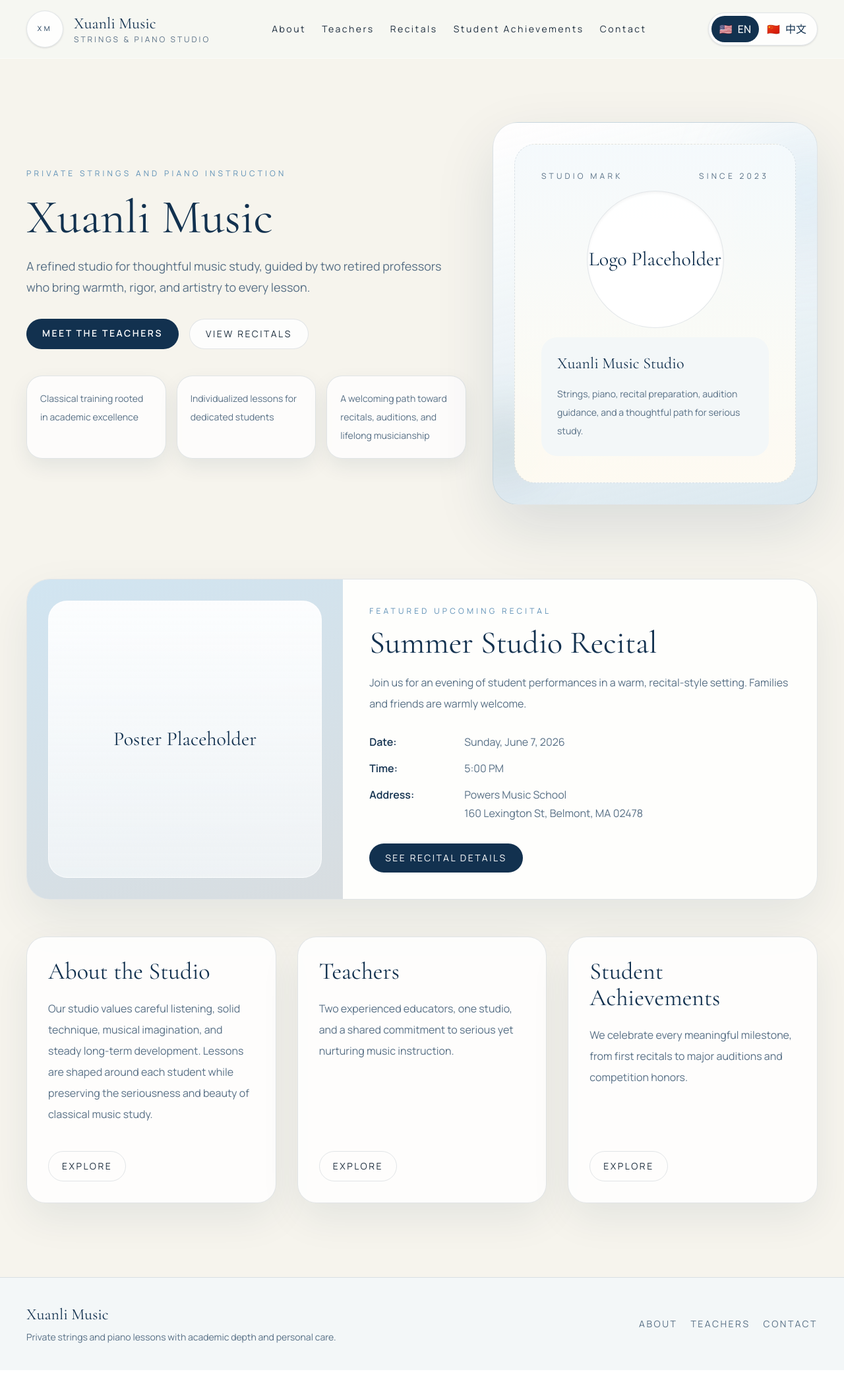
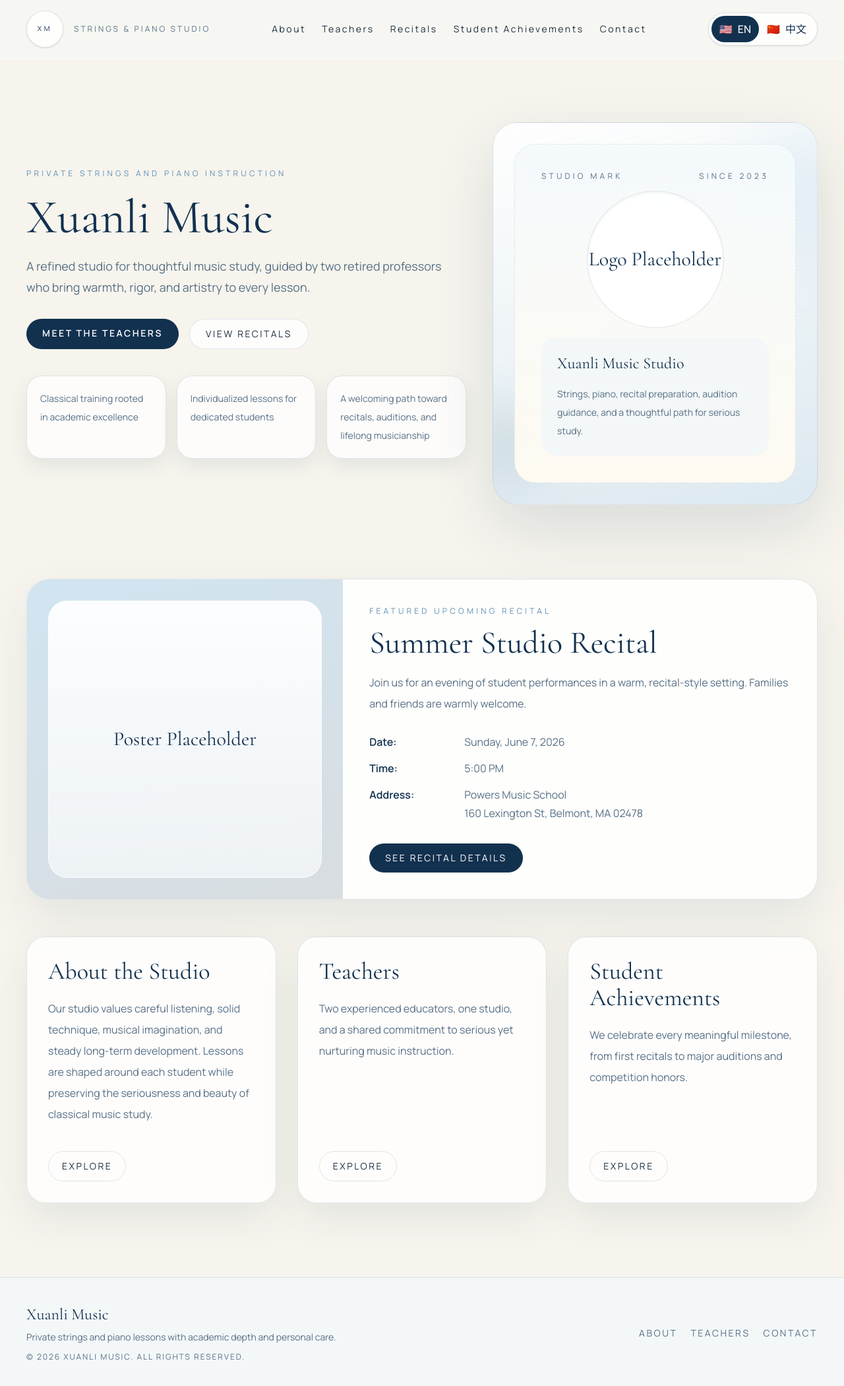
Before and after one commit to danielfan-pro/xuanlimusic, a Next.js app: page / in a window 1280 px wide. Shown: the top 2100 px of the page at 66% size. Before the commit the page ends 2076 px from the top, so only its background shows below. Built offline with nearby package versions, Linux system fonts and the light colour scheme.

Commit message:
Polish header and footer details

```diff
--- a/src/components/footer.js
+++ b/src/components/footer.js
@@ -5,6 +5,7 @@ import { useLanguage } from "@/components/language-provider";
 
 export default function Footer() {
   const { t } = useLanguage();
+  const currentYear = new Date().getFullYear();
 
   return (
     <footer className="border-t border-[color:var(--line)] bg-[color:var(--surface-soft)]">
@@ -12,6 +13,9 @@ export default function Footer() {
         <div>
           <p className="font-heading text-2xl text-[color:var(--navy)]">Xuanli Music</p>
           <p className="mt-2 max-w-xl">{t.footer.text}</p>
+          <p className="mt-3 text-xs uppercase tracking-[0.16em] text-[color:var(--muted)]">
+            {`© ${currentYear} Xuanli Music. All rights reserved.`}
+          </p>
         </div>
         <div className="flex gap-5 uppercase tracking-[0.18em]">
           <Link href="/about">{t.nav.about}</Link>
--- a/src/components/header.js
+++ b/src/components/header.js
@@ -21,6 +21,7 @@ export default function Header() {
 
   useEffect(() => {
     setMenuOpen(false);
+    window.scrollTo({ top: 0, left: 0, behavior: "auto" });
   }, [pathname]);
 
   return (
@@ -31,7 +32,6 @@ export default function Header() {
             XM
           </div>
           <div>
-            <p className="font-heading text-2xl text-[color:var(--navy)]">Xuanli Music</p>
             <p className="text-xs uppercase tracking-[0.25em] text-[color:var(--muted)]">
               Strings & Piano Studio
             </p>
```
